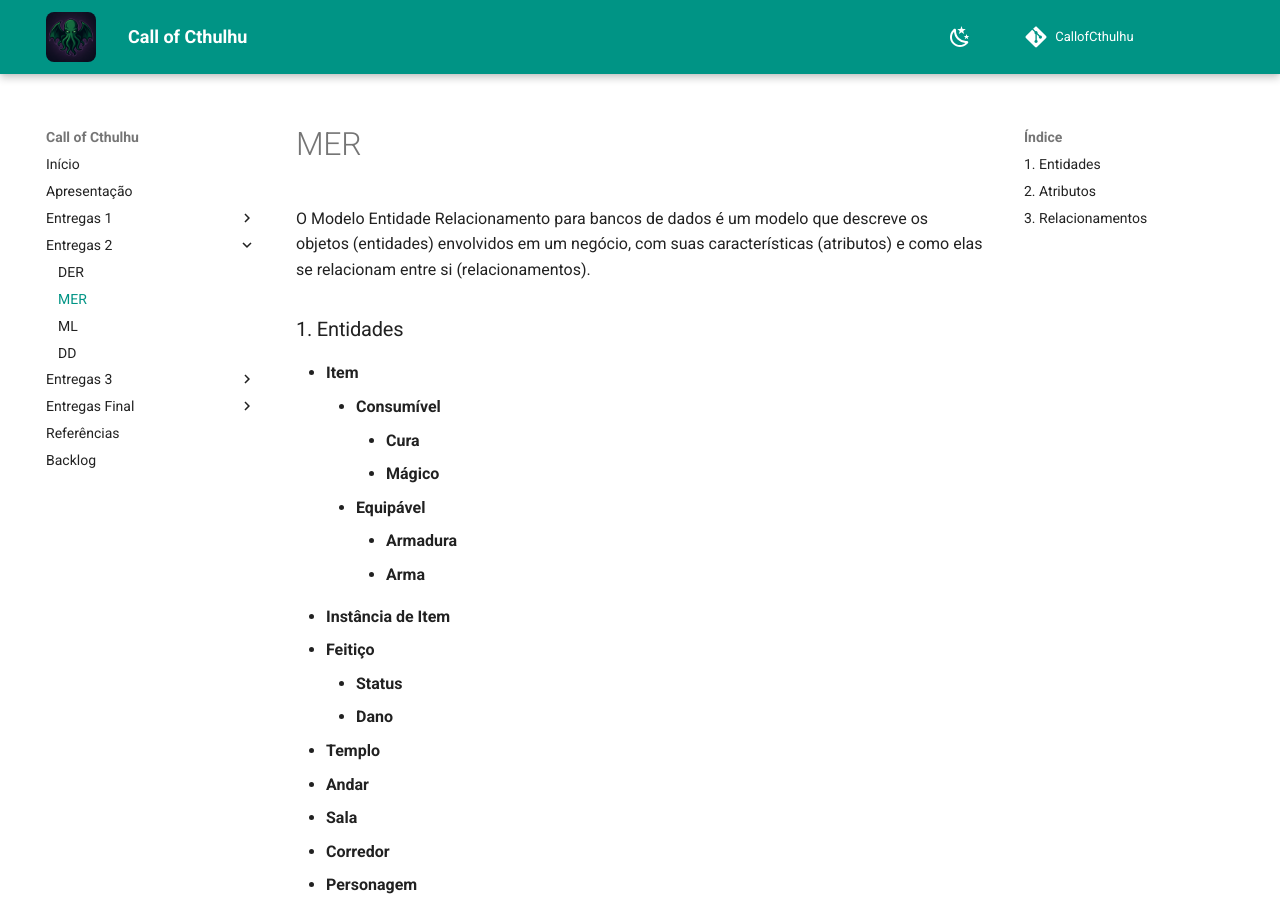
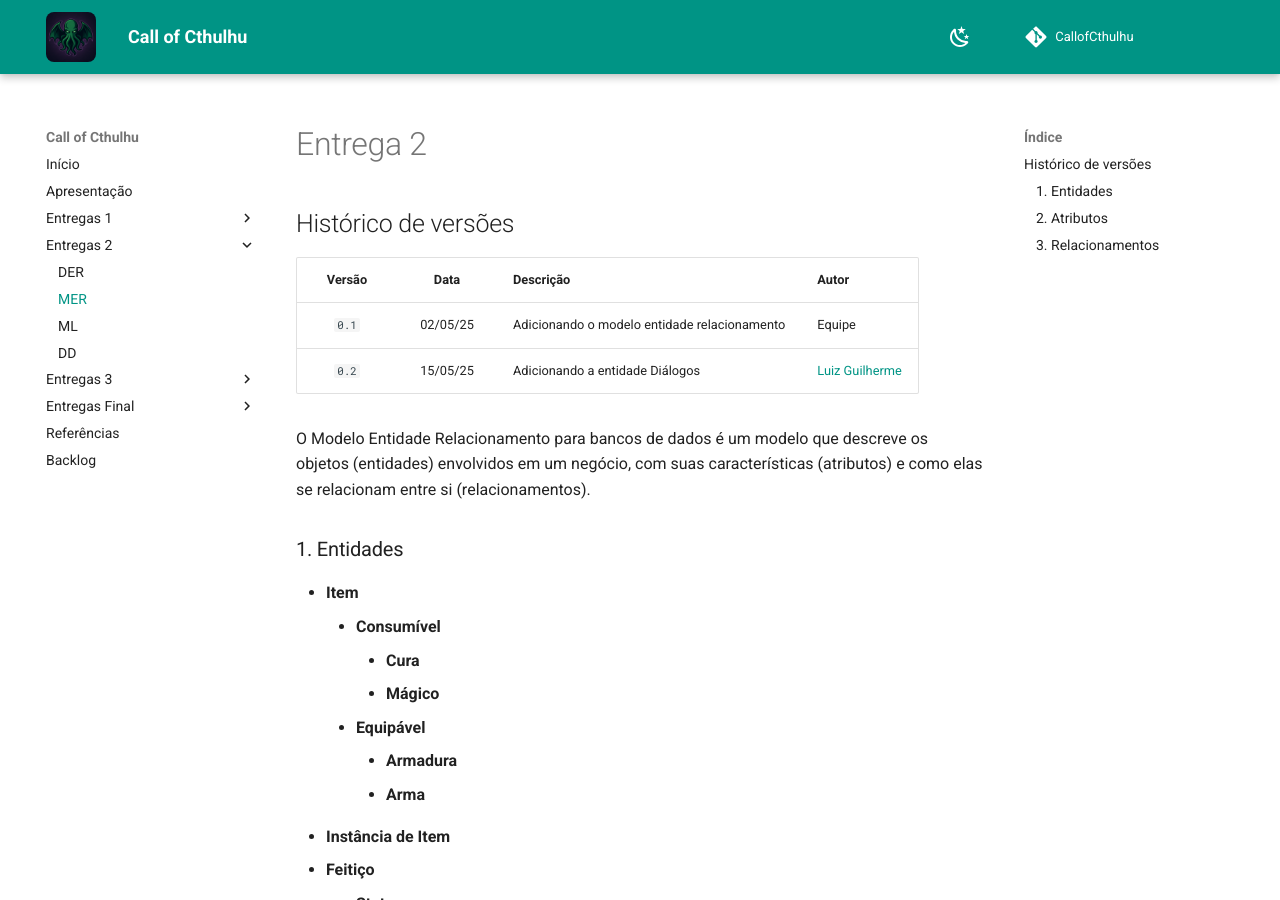
Before and after one commit to SBD1/2025.1-CallOfCthulhu, an MkDocs documentation site: the page built from docs/entregas/segunda/MER.md, in a window 1280 px wide and 900 px high. Built offline with MkDocs 1.6.1 and Material for MkDocs 9.7.7, drawn with Linux system fonts in a browser that asks for light colours; comment, search, counter and statistics services are not loaded; some of the changed text lies outside the part shown.

Commit message:
adicionando a entidade Diálogos no MER

```diff
--- a/docs/entregas/segunda/MER.md
+++ b/docs/entregas/segunda/MER.md
@@ -1,3 +1,12 @@
+# Entrega 2
+
+## Histórico de versões
+
+| Versão |    Data    | Descrição               | Autor                                                                                                                 |
+| :----: | :--------: | ----------------------- | --------------------------------------------------------------------------------------------------------------------- |
+| `0.1`  | 02/05/25 |  Adicionando o modelo entidade relacionamento  |        Equipe                |
+| `0.2`  | 15/05/25 | Adicionando a entidade Diálogos | [Luiz Guilherme](https://github.com/luizfaria1989) |
+
 O Modelo Entidade Relacionamento para bancos de dados é um modelo que descreve os objetos (entidades) envolvidos em um negócio, com suas características (atributos) e como elas se relacionam entre si (relacionamentos).
 
 ### 1. Entidades
@@ -35,6 +44,7 @@
     - **Humanóide**
 - **InstanciaMonstro**
 - **Batalha**
+- **Diálogos**
 
 ### 2. Atributos
 
@@ -115,6 +125,9 @@
 **NPC entrega Missao para PersonagemJogavel**
 -Um NPC entrega nenhuma ou várias missões para PersonagemJogavel e PersonagemJogavel recebe missão de nenhum ou vários NPC.
 
+**NPC possui Diálogos**
+- Um NPC possui zero ou vários diálogos para PersonagemJogavel e PersonagemJogavel interaje com um e somente um diálogo de NPC
+
 **PersonagemJogavel enfrenta InstanciaMonstro**
 -Um PersonagemJogavel enfrenta nenhum ou várias InstanciaMonstro e uma InstanciaMonstro enfrenta nenhum ou um PersonagemJogavel.
 
```
